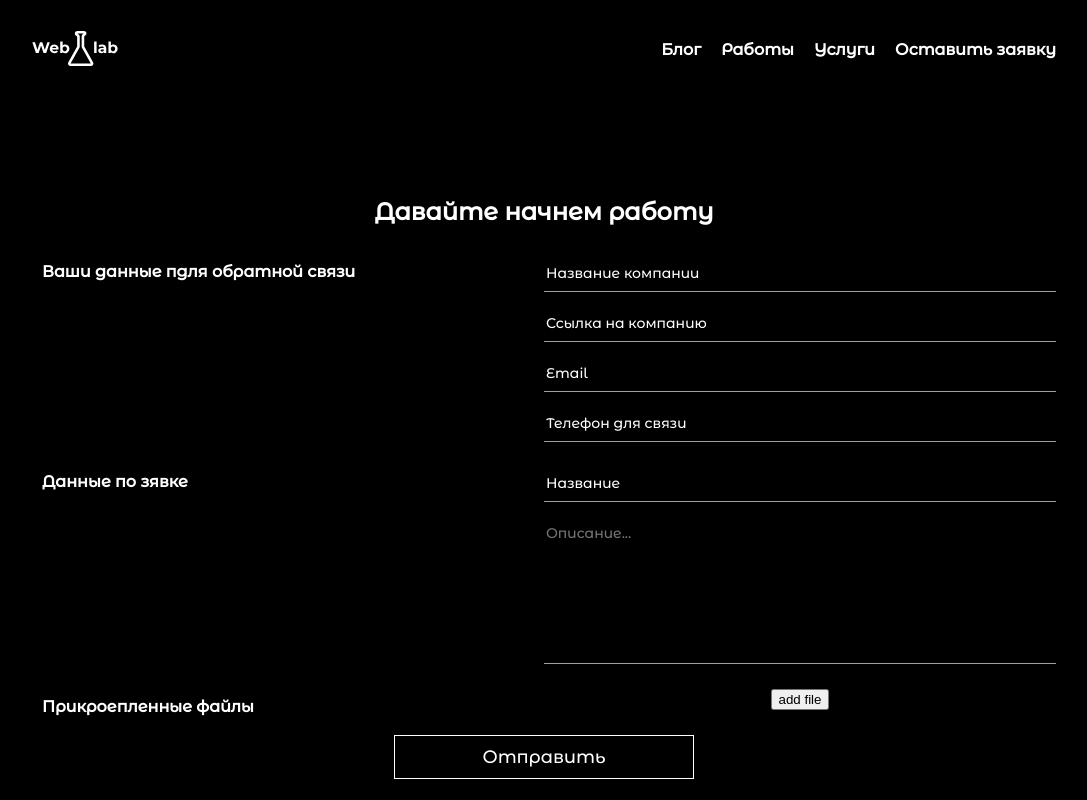
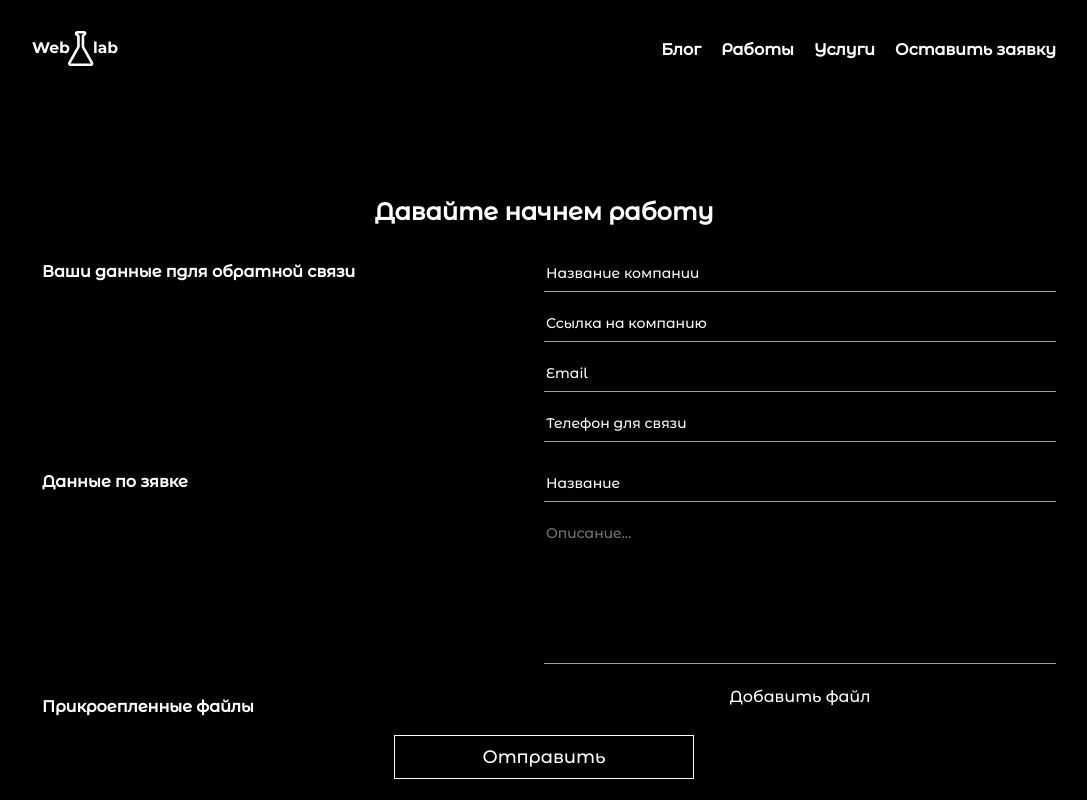
Before and after one commit to astrhsptl/web-company, a React (Vite) app in the folder src/frontend/: page /ticket/new in a window 1280 px wide. Shown: the top 800 px of the page, without its empty margins (96-1183 px from the left). Built offline with nearby package versions, Linux system fonts and the light colour scheme.

Commit message:
multiple addition files

```diff
--- a/src/frontend/src/widgets/ticket/components/FileInputTicket.tsx
+++ b/src/frontend/src/widgets/ticket/components/FileInputTicket.tsx
@@ -1,23 +1,42 @@
-import React from 'react'
-import { useFieldArray, useFormContext } from 'react-hook-form'
+import { useEffect, useState } from 'react';
 
 export const FileInputTicket = () => {
-  const { control, register } = useFormContext();
-  const { fields, append } = useFieldArray({
-    control,
-    name: "files",
-  });
+  const [files, setFiles] = useState<File[]>([]);
+
+  useEffect(() => {
+    console.log(files);
+  }, [files]);
+
+  const onChangeAdditionFile = (event: React.ChangeEvent<HTMLInputElement>) => {
+    const fileList = event.target.files;
+    if (!fileList || fileList.length < 1) {
+      return;
+    };
+
+    let fileArray: File[] = Array.from(fileList).filter(file => {
+      if (!files.find(({ name }) => name === file.name)) {
+        return file;
+      };
+    })
+
+    setFiles([ ...files, ...fileArray]);
+  };
 
   return (
   <div className='form-part-ticket'>
     <p className='form-title-sub'>Прикроепленные файлы</p>
-    <div className="input-form-ticket-container">
-      {
-        fields?.map(
-          (field) => <input key={field.id} {...register("files")} type="file" accept=".png,.jpg,.jpeg,.img,.pdf,.doc,.docx,.ppt,.pptx" />
-        )
-      }
-      <button onClick={() => append({})}>add file</button>
+    <div className="input-form-ticket-container file-input-container">
+      <label htmlFor={"field.id"} className="image-input-label">
+          Добавить файл
+          <input
+            id={"field.id"}
+            type="file"
+            className='image-input-file'
+            accept=".png,.jpg,.jpeg,.img,.pdf,.doc,.docx,.ppt,.pptx"
+            onChange={(e) => onChangeAdditionFile(e)}
+            multiple
+          />
+      </label>
     </div>
   </div>
   )
--- a/src/frontend/src/widgets/ticket/style/style.css
+++ b/src/frontend/src/widgets/ticket/style/style.css
@@ -98,6 +98,32 @@
 	padding-left: 15px;
 }
 
+.addFile-button {
+    max-width: 100%;
+}
+
+.image-input-label {
+    max-width: 100%;
+    position: relative;
+    cursor: pointer;
+    margin-bottom: 20px;
+}
+
+.image-input-file {
+    position: absolute;
+    top: 0;
+    left: 0;
+    width: 100%;
+    height: 100%;
+    cursor: pointer;
+    visibility: hidden;
+}
+
+.file-input-container {
+    display: flex;
+    flex-flow: column wrap;
+}
+
 @media (max-width: 550px) {
     .form-part-ticket {
         grid-template-columns: none;
@@ -107,6 +133,5 @@
     .form-title-sub {
         margin-bottom: 20px;
         font-size: 14px;
-
     }
 }
```
